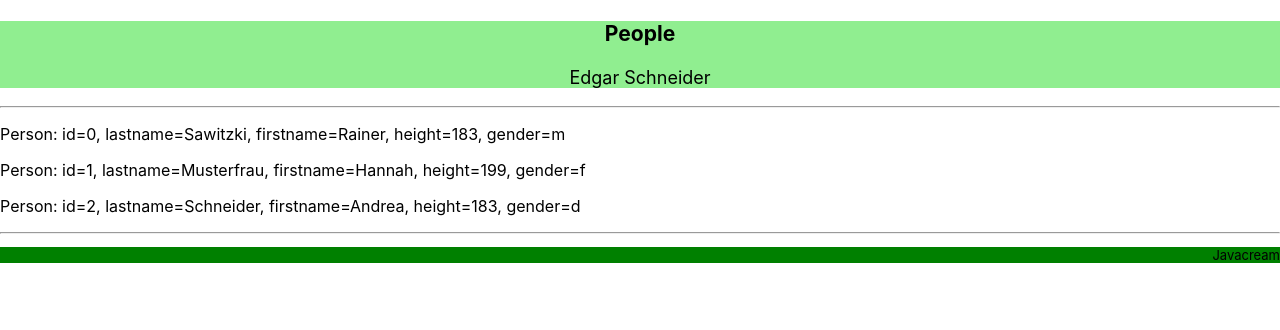
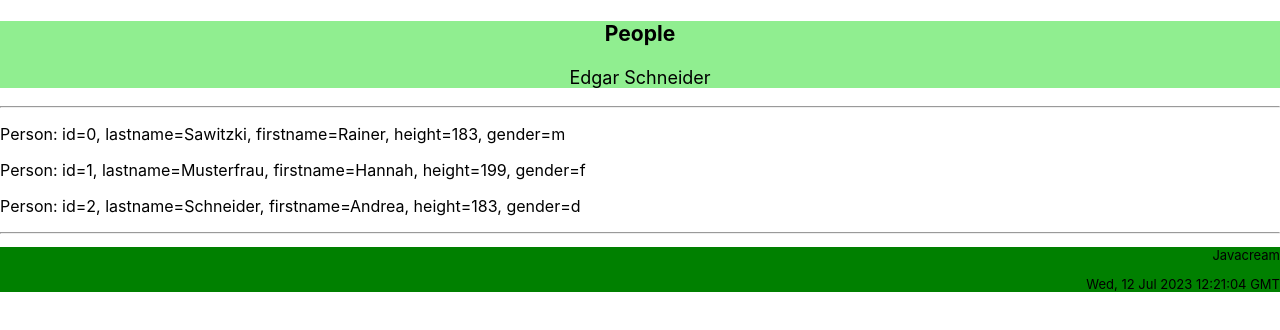
Before and after one commit to Javacream/org.javacream.training.react, a React (Create React App) app in the folder training/: page / in a window 1280 px wide. Shown: the top 330 px of the page. Built offline with nearby package versions, Linux system fonts and the light colour scheme.

Commit message:
introduce Component Class with State

```diff
--- a/training/src/people/Footer.js
+++ b/training/src/people/Footer.js
@@ -1,9 +1,11 @@
+import ClockClassComponent from "../util/ClockClassComponent"
 import "./Footer.css"
 import { company } from "./PeopleContext"
 export default function Footer(){
     return (
         <div className="Footer">
             <p>{company}</p>
+            <ClockClassComponent></ClockClassComponent>
         </div>
             )
 }
--- a/training/src/people/PeopleContext.js
+++ b/training/src/people/PeopleContext.js
@@ -8,3 +8,5 @@ peopleModel.create("Musterfrau", "Hannah", 199, 'f')
 peopleModel.create("Schneider", "Andrea", 183, 'd')
 
 export let user = new Person(1000, "Schneider", "Edgar", 188, 'd')
+
+setTimeout(() => {user.lastname = "Meier"; console.log("*****" + user.lastname)}, 1000)
--- /dev/null
+++ b/training/src/util/ClockClassComponent.js
@@ -0,0 +1,20 @@
+import {Component} from 'react'
+
+export default class ClockClassComponent extends Component{
+    state = {time: new Date()}
+    componentDidMount(){
+        this.interval = setInterval(()=>{this.setState({time: new Date()})})
+    }
+
+    componentWillUnmount(){
+        clearInterval(this.interval)
+    }
+
+    render(){
+        return (
+            <>
+                <p>{this.state.time.toUTCString()}</p>
+            </>
+        )
+    }
+}
```
